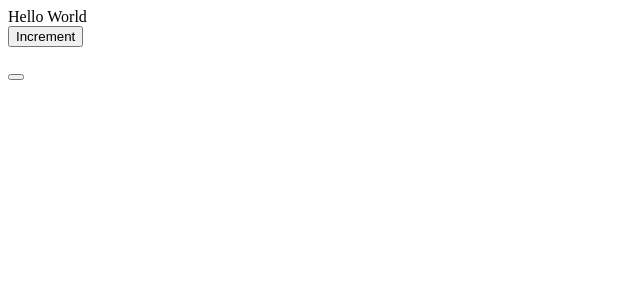
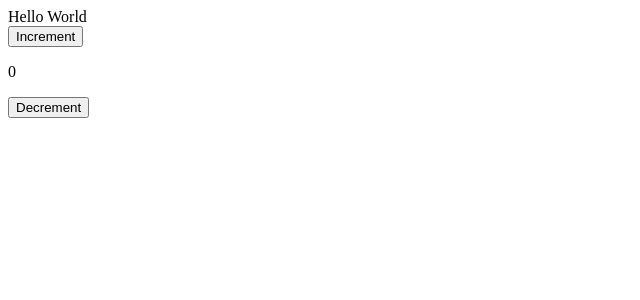
Before and after one commit to MALWICK/LearnNuxtjs, a Nuxt app: page / in a window 1280 px wide. Shown: the top 300 px of the page, without its empty margins (0-640 px from the left). Built offline with nearby package versions, Linux system fonts and the light colour scheme.

Commit message:
created an increment function

```diff
--- a/app.vue
+++ b/app.vue
@@ -1,12 +1,28 @@
 <template>
-  <div>Hello World</div>
   <div>
-    <button>Increment</button>
-    <p></p>
-    <button></button>
+    <div>Hello World</div>
+    <div>
+      <button @click="increment">Increment</button>
+      <p>{{ count }}</p>
+      <button @click="decrement">Decrement</button>
+    </div>
   </div>
 </template>
 
 <script>
-const count = ref(0)
+export default {
+  data() {
+    return {
+      count: 0,
+    };
+  },
+  methods: {
+    increment() {
+      this.count++;
+    },
+    decrement() {
+      this.count--;
+    },
+  },
+};
 </script>
```
